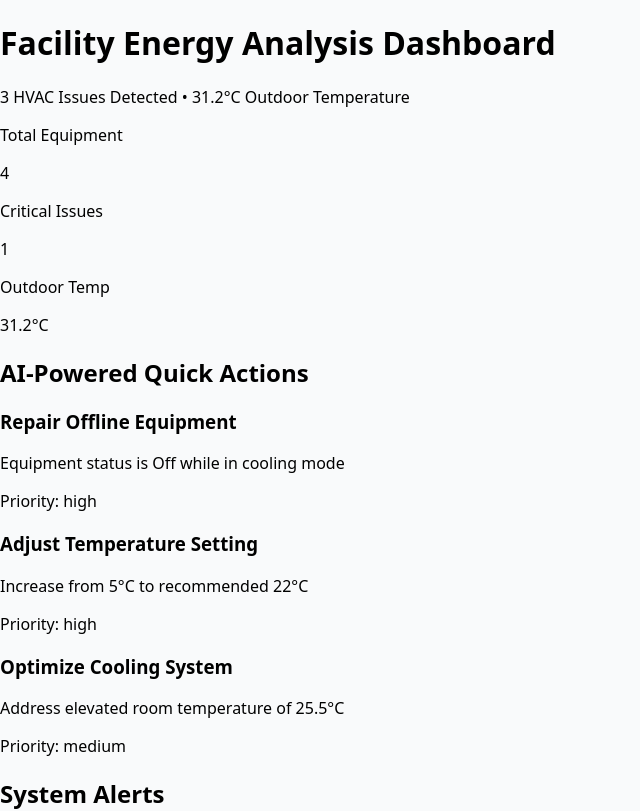
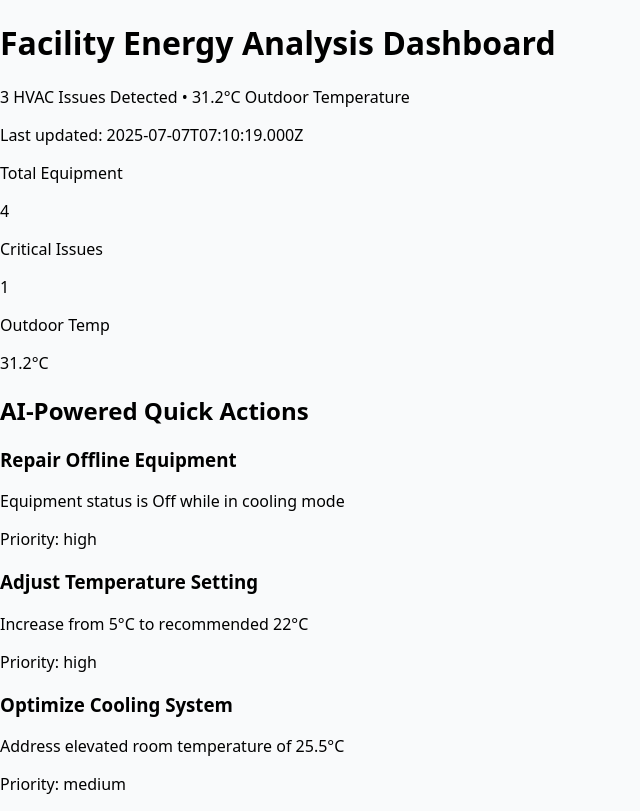
Before and after one commit to judyyhd/fm_dashboard, a Next.js app: page /Dashboard in a window 1280 px wide. Shown: the top 811 px of the page, without its empty margins (0-640 px from the left). Built offline with nearby package versions, Linux system fonts and the light colour scheme.

Commit message:
Update Dashboard.tsx

```diff
--- a/pages/Dashboard.tsx
+++ b/pages/Dashboard.tsx
@@ -25,23 +25,23 @@ const Dashboard = () => {
         if (!res.ok) throw new Error('Failed to fetch dashboard data');
 
         const json = await res.json();
-        console.log('API response:', json);
+        console.log('API response:', json); // ✅ This should now log
         setData(json);
       } catch (error) {
-        console.error(error);
+        console.error('Dashboard fetch error:', error);
       }
     };
 
     fetchData();
   }, []);
-  console.log('Dashboard response data:', data);
-  console.log('Widgets array:', data?.widgets);
+
   if (!data) return <p>Loading dashboard...</p>;
 
   return (
     <div className="p-6">
       <h1 className="text-2xl font-bold mb-2">{data.title}</h1>
       <p className="text-gray-600 mb-4">{data.subtitle}</p>
+      <p className="text-gray-500 text-sm mb-6">Last updated: {data.summary.lastUpdated}</p>
 
       {/* Summary */}
       <div className="grid grid-cols-1 md:grid-cols-3 gap-4 mb-6">
```
